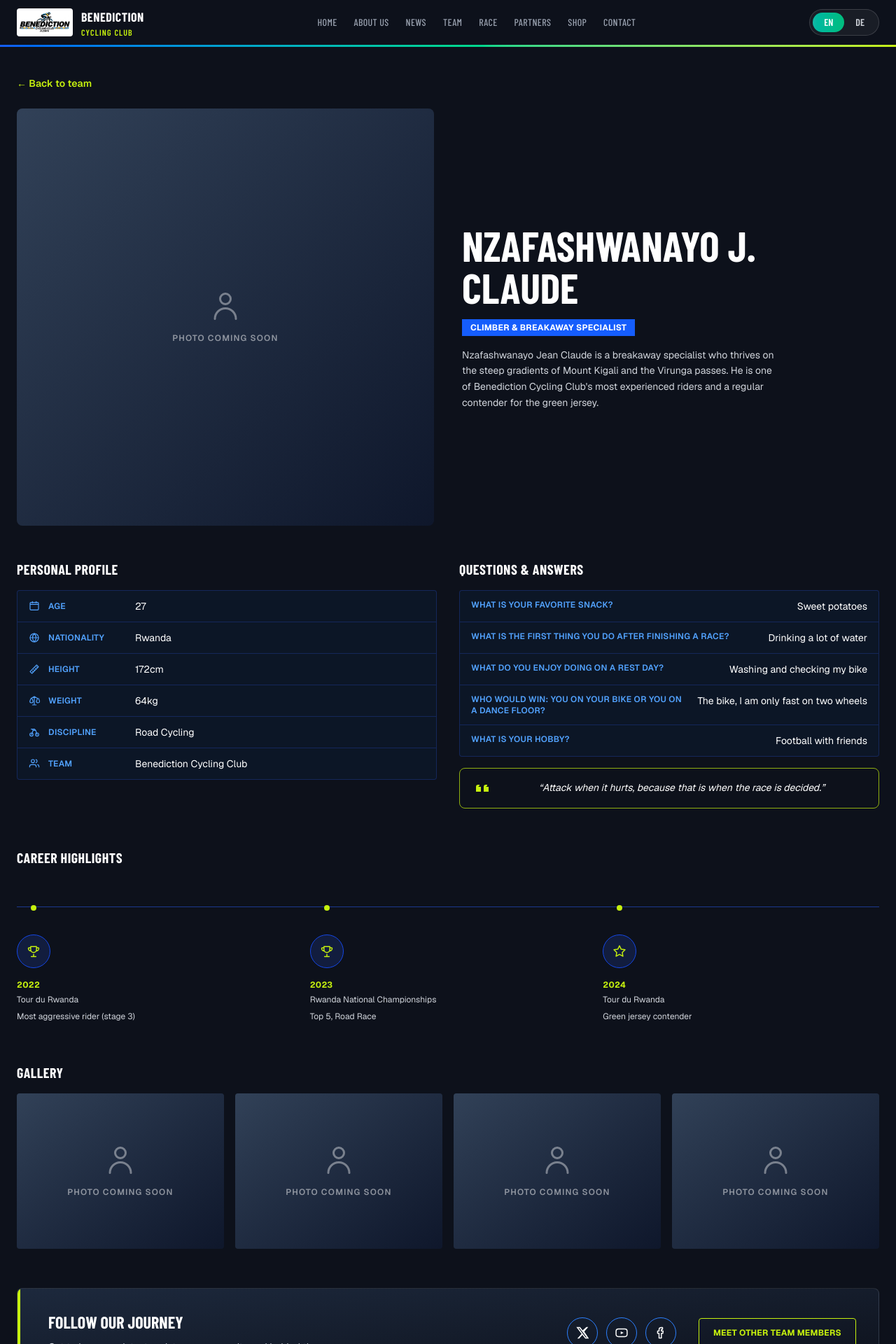
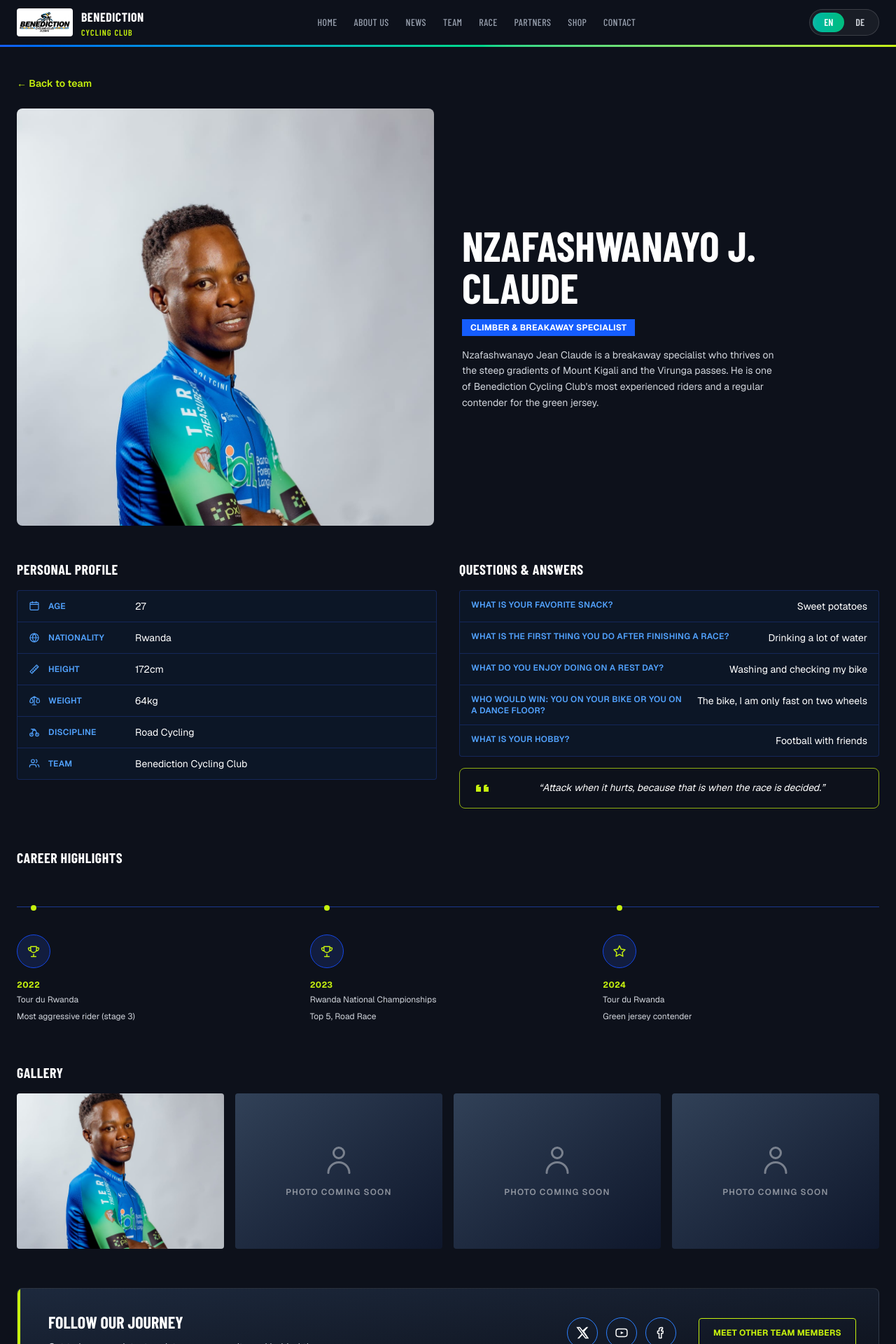
Before and after one commit to Solvit-Africa-Training-Center/benedection-cycling-club-frontend, a Next.js app: page /team/nzafashwanayo-jean-claude in a window 1280 px wide. Shown: the top 1920 px of the page at 70% size. Built offline with nearby package versions, Linux system fonts and the light colour scheme.

Commit message:
feat(team): update rider photos and profile data

```diff
--- a/src/components/team/profile/CareerHighlights.tsx
+++ b/src/components/team/profile/CareerHighlights.tsx
@@ -1,5 +1,6 @@
 import Image from "next/image";
 import type { Cyclist } from "@/data/cyclists";
+import { defaultGallery } from "@/data/cyclists";
 import PhotoPlaceholder from "@/components/team/PhotoPlaceholder";
 import { StarIcon, TrophyIcon } from "./icons";
 
@@ -61,11 +62,14 @@ export default function CareerHighlights({ rider }: { rider: Cyclist }) {
 export function RiderGallery({
   name,
   images,
+  rider,
 }: {
   name: string;
-  images: (string | undefined)[];
+  images?: (string | undefined)[];
+  rider?: Cyclist;
 }) {
-  const tiles = [images[0], images[1], images[2], images[3]];
+  const source = images ?? rider?.gallery ?? defaultGallery;
+  const tiles = [source[0], source[1], source[2], source[3]];
   return (
     <section aria-label={`${name} gallery`} className="mt-14">
       <h2 className="font-display text-xl font-bold uppercase tracking-wide text-white">
@@ -80,10 +84,10 @@ export function RiderGallery({
             >
               <Image
                 src={src}
-                alt={`${name} gallery photo ${index + 1}`}
+                alt={`Benediction Cycling Club gallery photo ${index + 1}`}
                 fill
                 sizes="(max-width: 768px) 50vw, 25vw"
-                className="object-cover object-top"
+                className="object-cover"
               />
             </div>
           ) : (
--- a/src/data/cyclists.ts
+++ b/src/data/cyclists.ts
@@ -35,6 +35,7 @@ export type Cyclist = {
   quote?: string;
   qa?: RiderQA[];
   highlights?: RiderHighlight[];
+  gallery?: string[];
 };
 
 const QA_QUESTIONS = [
@@ -51,6 +52,8 @@ function buildQa(answers: [string, string, string, string, string]): RiderQA[] {
     answer: answers[index],
   }));
 }
+
+export const defaultGallery: string[] = [];
 
 export const cyclists: Cyclist[] = [
   // SAMPLE: replace with club-verified information
@@ -72,6 +75,7 @@ export const cyclists: Cyclist[] = [
     weightKg: 64,
     badge: "Green Jersey Contender",
     category: "men",
+    image: "/images/team/riders/nzafashwanayo-jean-claude.jpg",
     quote: "Attack when it hurts, because that is when the race is decided.",
     qa: buildQa([
       "Sweet potatoes",
@@ -104,6 +108,7 @@ export const cyclists: Cyclist[] = [
     weightKg: 68,
     badge: "Green Jersey Contender",
     category: "men",
+    image: "/images/team/riders/uwiduhaye-mike.jpg",
     quote:
       "The sprint is won in the last 200 meters, but earned in the first 100 kilometers.",
     qa: buildQa([
@@ -137,6 +142,7 @@ export const cyclists: Cyclist[] = [
     weightKg: 65,
     badge: "Green Jersey Contender",
     category: "men",
+    image: "/images/team/riders/masengesho-vainqueur.jpg",
     quote: "Pace yourself, then ride the last kilometer like it is the first.",
     qa: buildQa([
       "Peanuts",
@@ -177,6 +183,7 @@ export const cyclists: Cyclist[] = [
     weightKg: 63,
     badge: "Green Jersey Contender",
     category: "men",
+    image: "/images/team/riders/manizabayo-eric.jpg",
     quote:
       "A strong team wins races, and I am happy to do the work that makes it possible.",
     qa: buildQa([
@@ -217,6 +224,7 @@ export const cyclists: Cyclist[] = [
     weightKg: 71,
     badge: "Green Jersey Contender",
     category: "men",
+    image: "/images/team/riders/mugisha-moise.jpg",
     quote: "Ride with purpose, push through every climb and never stop moving forward.",
     qa: buildQa([
       "Cookies",
```
Also changed, not shown: public/images/team/riders/manizabayo-eric.jpg, public/images/team/riders/mugisha-moise.jpg.
